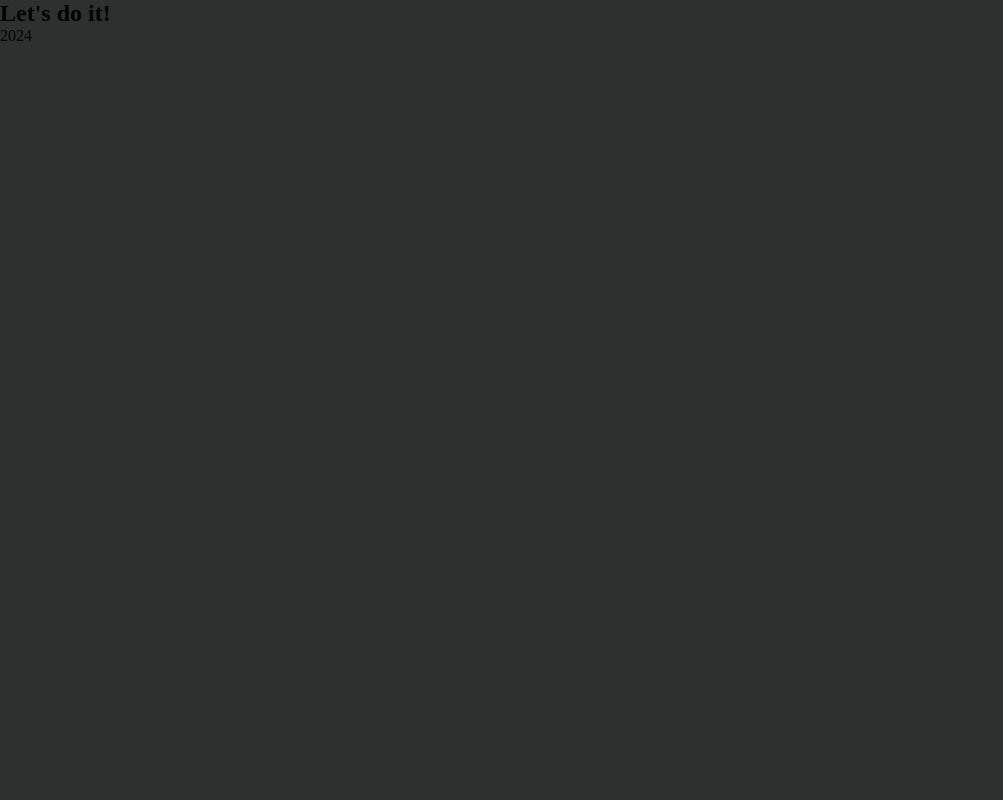
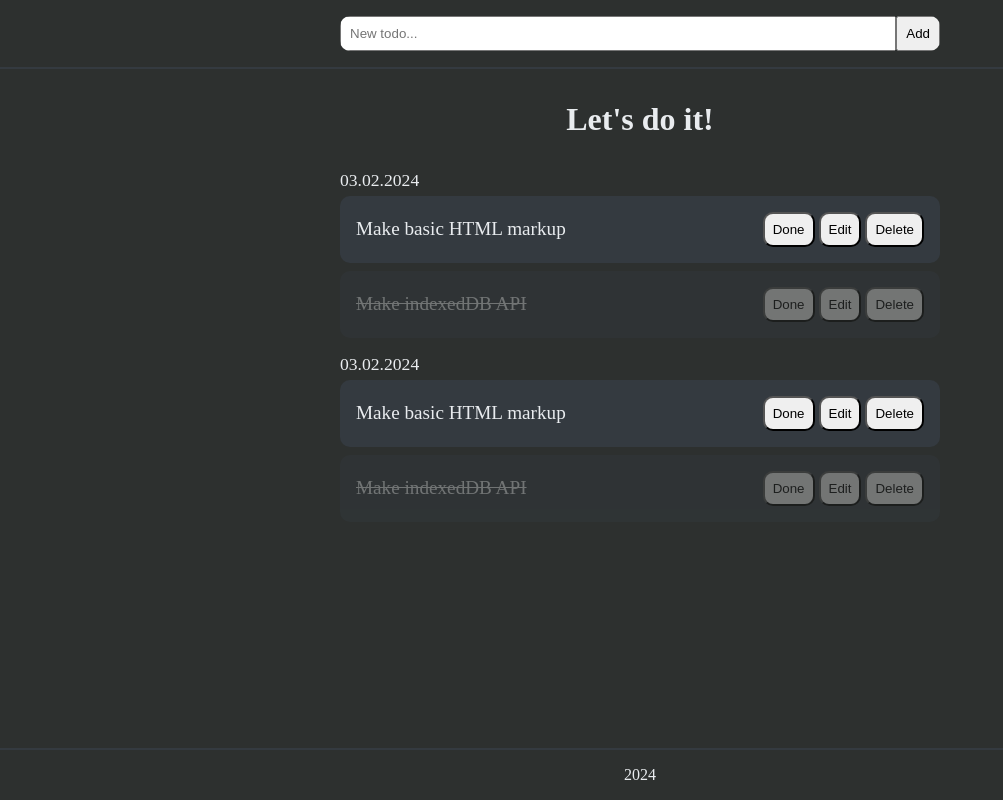
Before and after one commit to AlexBeskrovniy/idb-todo, a website: page static/index.html in a window 1280 px wide. Shown: the whole page, without its empty margins (0-1003 px from the left). Drawn offline with Linux system fonts and the light colour scheme.

Commit message:
Basic styles

```diff
--- a/static/css/style.css
+++ b/static/css/style.css
@@ -6,7 +6,113 @@
     box-sizing: border-box;
 }
 
+html {
+    font-size: 16px;
+}
+
 body {
+    background-color: #2D302F;
+    color: #e9ecef;
+}
+
+.app {
     min-height: 100vh;
-    background-color: #2D302F
+    display: flex;
+    flex-direction: column;
+
+    .header {
+        padding: 1rem 3rem;
+        border-bottom: 2px solid #343a40;
+
+        .form-wrapper {
+            display: flex;
+            align-items: center;
+            justify-content: center;
+
+            .form {
+                width: min(600px, 80vw);
+                display: flex;
+                overflow: hidden;
+                border-radius: 10px;
+
+                .form-field {
+                    flex-grow: 1;
+
+                    &:focus {
+                        outline: none;
+                    }
+                }
+
+                .form-submit {
+                    cursor: pointer
+                }
+
+                .form-field,
+                .form-submit {
+                    padding: .5rem;
+                }
+            }
+        }
+    }
+
+    .main {
+        flex: 1 0 auto;
+
+        & h1 {
+            text-align: center;
+            margin-block: 2rem;
+        }
+
+        .todos {
+            width: min(600px, 80vw);
+            margin-inline: auto;
+
+            .todos-group {
+                margin-bottom: 1rem;
+
+                .todos-date {
+                    font-size: 1.1rem;
+                    margin-bottom: .3rem;
+                }
+
+                .todo-card {
+                    padding: 1rem;
+                    background-color: #343a40;
+                    border-radius: 10px;
+                    display: flex;
+                    align-items: center;
+                    justify-content: space-between;
+                    gap: 2rem;
+                    margin-bottom: .5rem;
+
+                    .todo {
+                        font-size: 1.2rem;
+                    }
+
+                    .todo-control {
+                        & button {
+                            padding: .5rem;
+                            border-radius: 10px;
+                            cursor: pointer;
+                        }
+                    }
+
+                    &.complited {
+                        opacity: .36;
+
+                        .todo {
+                            text-decoration: line-through;
+                        }
+                    }
+                }
+            }
+        }
+    }
+
+    .footer {
+        padding: 1rem 3rem;
+        text-align: center;
+        font-size: 1rem;
+        border-top: 2px solid #343a40;
+    }
 }
--- a/static/index.html
+++ b/static/index.html
@@ -7,15 +7,65 @@
     <link rel="stylesheet" href="css/style.css">
 </head>
 <body>
-    <header class="header">
+    <div class="app">
+        <header class="header">
+            <div class="form-wrapper">
+                <form class="form" action="#">
+                    <input class="form-field" type="text" name="todo" id="todo" required placeholder="New todo...">
+                    <button class="form-submit" type="Sumbit">Add</button>
+                </form>
+            </div>
+        </header>
+        <main class="main">
+            <h1>Let's do it!</h1>
 
-    </header>
-    <main class="main">
-        <h2>Let's do it!</h2>
-    <main>
-    <footer footer>
-        2024
-    </footer>
+            <div class="todos">
+                <div class="todos-group">
+                    <div class="todos-date">03.02.2024</div>
+                    <div class="todo-card">
+                        <div class="todo">Make basic HTML markup</div>
+                        <div class="todo-control">
+                            <button>Done</button>
+                            <button>Edit</button>
+                            <button>Delete</button>
+                        </div>
+                    </div>
+                    <div class="todo-card complited">
+                        <div class="todo">Make indexedDB API</div>
+                        <div class="todo-control">
+                            <button>Done</button>
+                            <button>Edit</button>
+                            <button>Delete</button>
+                        </div>
+                    </div>
+                </div>
+
+                <div class="todos-group">
+                    <div class="todos-date">03.02.2024</div>
+                    <div class="todo-card">
+                        <div class="todo">Make basic HTML markup</div>
+                        <div class="todo-control">
+                            <button>Done</button>
+                            <button>Edit</button>
+                            <button>Delete</button>
+                        </div>
+                    </div>
+                    <div class="todo-card complited">
+                        <div class="todo">Make indexedDB API</div>
+                        <div class="todo-control">
+                            <button>Done</button>
+                            <button>Edit</button>
+                            <button>Delete</button>
+                        </div>
+                    </div>
+                </div>
+            </div>
+        </main>
+        <footer class="footer">
+            2024
+        </footer>
+    </div>
+
     <script src="js/script.js"></script>
 </body>
 </html>
```
